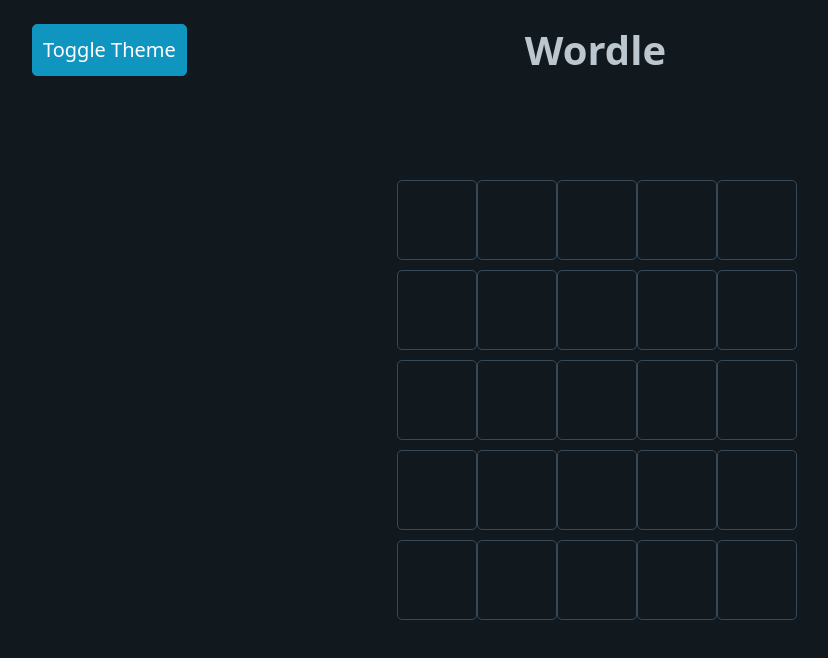
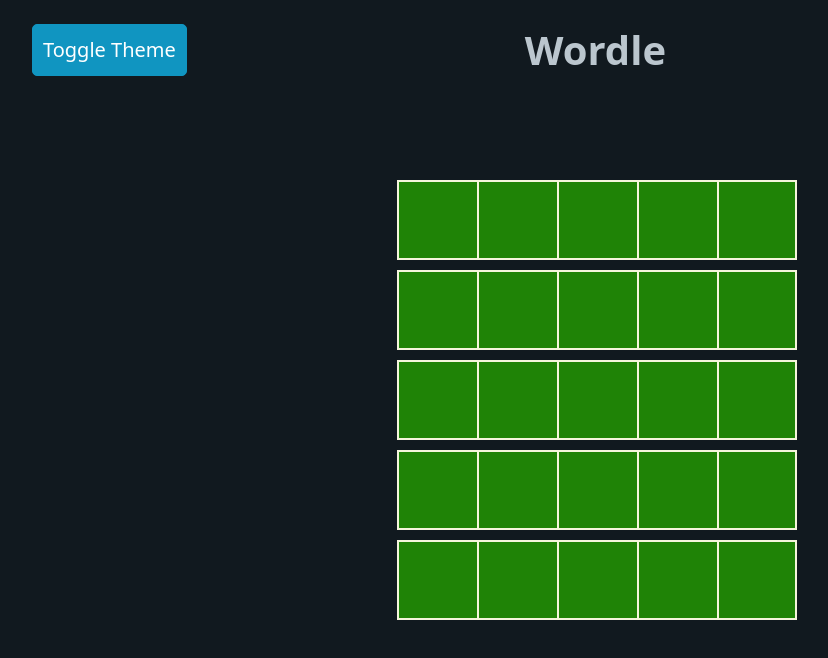
Before and after one commit to HasanMajid/wordle, a Next.js app: page / in a window 1280 px wide. Shown: the top 658 px of the page, without its empty margins (43-871 px from the left). Built offline with nearby package versions, Linux system fonts and the light colour scheme.

Commit message:
Refactor grid component and add row styling

```diff
--- a/src/app/page.tsx
+++ b/src/app/page.tsx
@@ -1,17 +1,6 @@
-"use client"
 import Grid from "@/components/grid/Grid"
-import { useEffect } from "react"
 
 export default function Home() {
-  useEffect(() => {
-    const handleKeyDown = (e: KeyboardEvent) => {
-      console.log(e.key);
-    }
-    document.addEventListener("keydown", handleKeyDown, true);
-    return () => {
-      document.removeEventListener("keydown", handleKeyDown);
-    }
-  }, [])
 
   return (
     <main className='container'>
--- a/src/components/grid/Grid.tsx
+++ b/src/components/grid/Grid.tsx
@@ -1,15 +1,54 @@
-import { CSSProperties } from 'react'
+"use client"
+import { useEffect, useState } from 'react'
 import Row from './row/Row'
+import { useAtom } from 'jotai'
+import { activeRowIndexAtom, row1Atom, row2Atom, row3Atom, row4Atom, row5Atom } from '@/state'
 
 function Grid() {
-    const inputStyle: CSSProperties = { width: "4rem", height: "4rem" }
+    // const [activeRow, setActiveRow] = useAtom(useAtom(activeRowAtom))
+    const [activeRowIndex, setActiveRowIndex] = useAtom(activeRowIndexAtom);
+    const [row1, setRow1] = useAtom(row1Atom)
+    const [row2, setRow2] = useAtom(row2Atom)
+    const [row3, setRow3] = useAtom(row3Atom)
+    const [row4, setRow4] = useAtom(row4Atom)
+    const [row5, setRow5] = useAtom(row5Atom)
+
+
+
+    useEffect(() => {
+        const rowList = [row1, row2, row3, row4, row5];
+        const setRowList = [setRow1, setRow2, setRow3, setRow4, setRow5];
+        const row = rowList[activeRowIndex];
+        const setRow = setRowList[activeRowIndex];
+        const handleKeyDown = (e: KeyboardEvent) => {
+            const regex = new RegExp("[a-zA-Z]");
+            const isLetter = regex.test(e.key);
+            if (isLetter) {
+                // console.log();
+                setRow((prev) => {
+                    const newPrev = [...prev];
+                    newPrev.push(e.key);
+                    return newPrev
+                });
+            }
+        }
+        if (activeRowIndex < 4 && row.length === 5) {
+            setActiveRowIndex(prev => prev + 1);
+        }
+
+        document.addEventListener("keypress", handleKeyDown);
+        return () => {
+            document.removeEventListener("keypress", handleKeyDown);
+        }
+    }, [activeRowIndex, row1, row2, row3, row4, row5, setActiveRowIndex, setRow1, setRow2, setRow3, setRow4, setRow5])
+
     return (
         <>
-            <Row/>
-            <Row/>
-            <Row/>
-            <Row/>
-            <Row/>
+            <Row rowData={row1} id={1} />
+            <Row rowData={row2} id={2} />
+            <Row rowData={row3} id={3} />
+            <Row rowData={row4} id={4} />
+            <Row rowData={row5} id={5} />
         </>
     )
 }
--- a/src/components/grid/row/Row.tsx
+++ b/src/components/grid/row/Row.tsx
@@ -1,15 +1,16 @@
-import { CSSProperties } from 'react'
+import styles from "./row.module.css"
 
-function Row() {
-    const inputSize = "4rem";
-    const inputStyle: CSSProperties = { width: inputSize, height: inputSize, marginBottom: "10px" }
+function Row({rowData, id} : {rowData: Array<string>, id: number}) {
     return (
-        <div style={{ width: "fit-content", margin: "auto" }}>
-            <input type="text" style={inputStyle} />
-            <input type="text" style={inputStyle} />
-            <input type="text" style={inputStyle} />
-            <input type="text" style={inputStyle} />
-            <input type="text" style={inputStyle} />
+        <div className={styles.row}>
+            {/* {rowData.map((letter, index) => {
+                return <div className={styles.square} key={index}>{letter}</div>
+            })} */}
+            <div className={styles.square}>{rowData[0] ? rowData[0] : null}</div>
+            <div className={styles.square}>{rowData[1] ? rowData[1] : null}</div>
+            <div className={styles.square}>{rowData[2] ? rowData[2] : null}</div>
+            <div className={styles.square}>{rowData[3] ? rowData[3] : null}</div>
+            <div className={styles.square}>{rowData[4] ? rowData[4] : null}</div>
         </div>
     )
 }
--- /dev/null
+++ b/src/components/grid/row/row.module.css
@@ -0,0 +1,26 @@
+.square {
+    border-left: 2px solid ;
+    border-top: 2px solid ;
+    border-bottom: 2px solid ;
+    color: beige;
+    display: flex;
+    width: 4rem;
+    height: 4rem;
+    justify-content: center;
+    align-items: center;
+    margin-bottom: 0.5rem;
+    font-size: 3rem;
+    background-color: rgb(31, 131, 6);
+}
+
+.square:last-child {
+    border-right: 2px solid ;
+}
+
+.row {
+    width: fit-content;
+    margin: auto;
+    display: flex;
+    flex-direction: row;
+    gap: 0
+}
```
